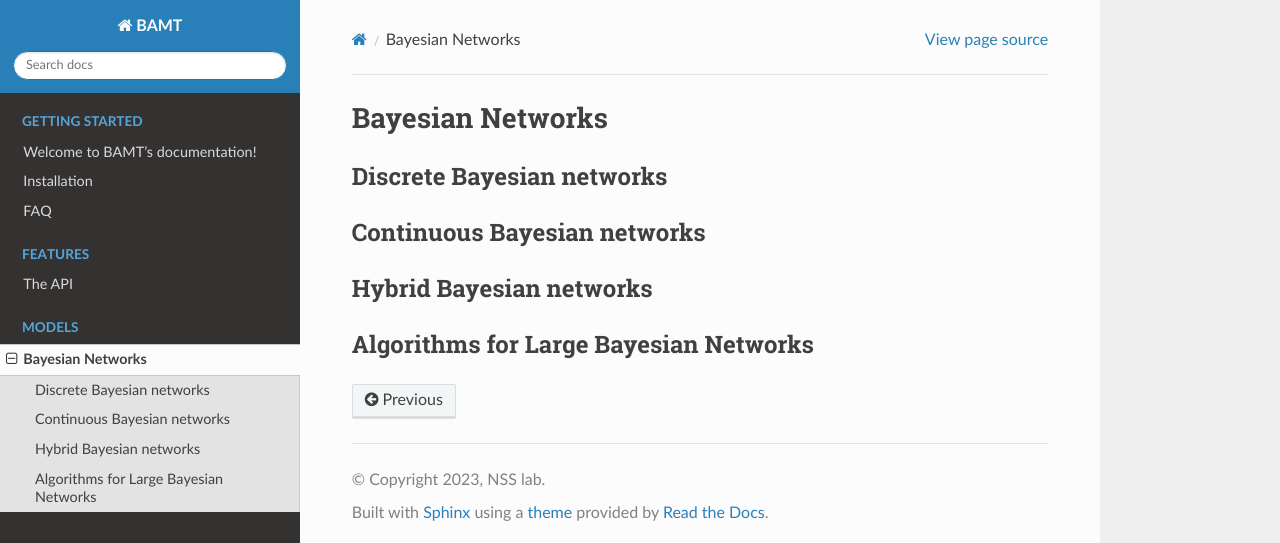
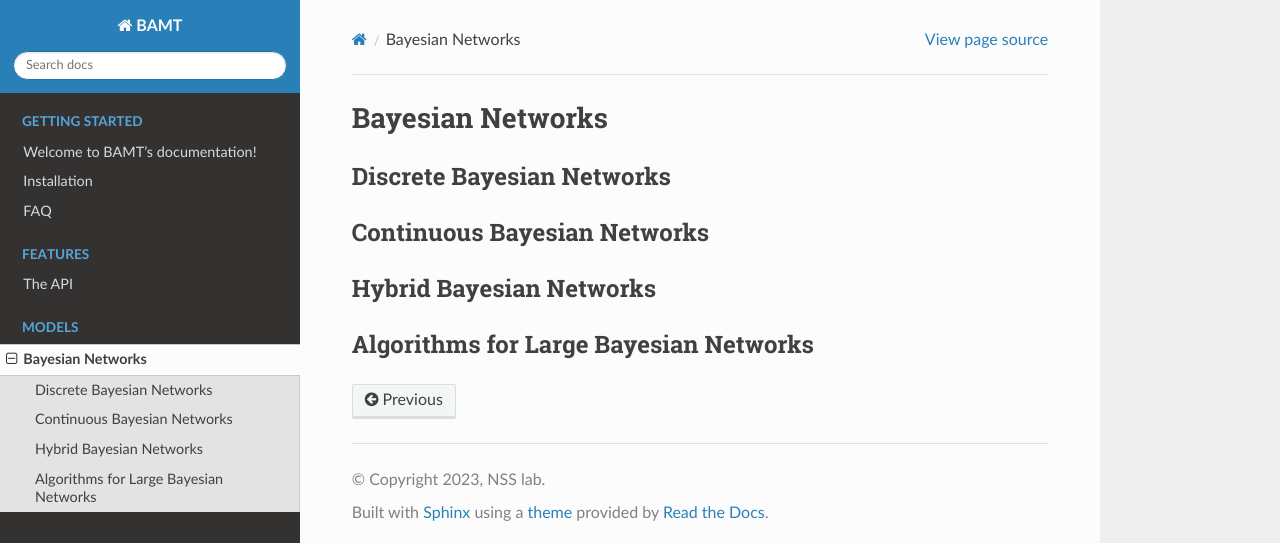
Before and after one commit to aimclub/BAMT, a Sphinx documentation site: the page built from docs/source/models/BayesianNetworks.rst, in a window 1280 px wide. Shown: the top 543 px of the page. Built offline with Sphinx 7.4.7 and the Read the Docs theme 2.0.0, drawn with Linux system fonts in a browser that asks for light colours.

Commit message:
capitalize letters

```diff
--- a/docs/source/models/BayesianNetworks.rst
+++ b/docs/source/models/BayesianNetworks.rst
@@ -3,13 +3,13 @@
 Bayesian Networks
 =================
 
-Discrete Bayesian networks
+Discrete Bayesian Networks
 --------------------------
 
-Continuous Bayesian networks
+Continuous Bayesian Networks
 ----------------------------
 
-Hybrid Bayesian networks
+Hybrid Bayesian Networks
 ------------------------
 
 
```
